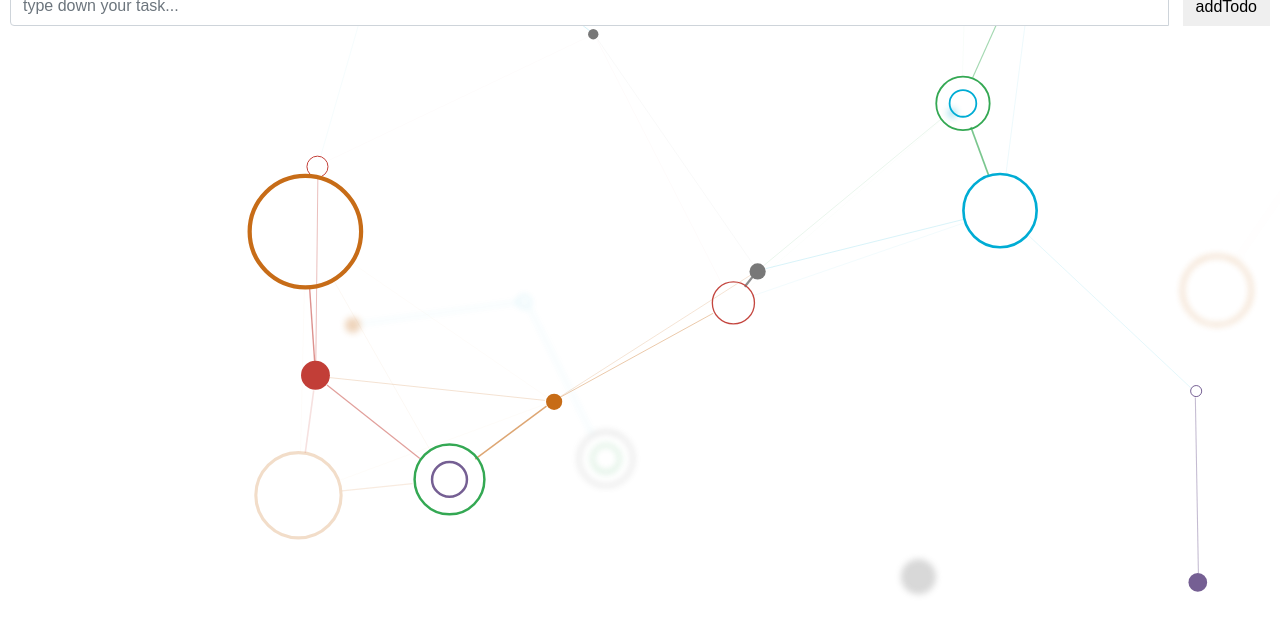
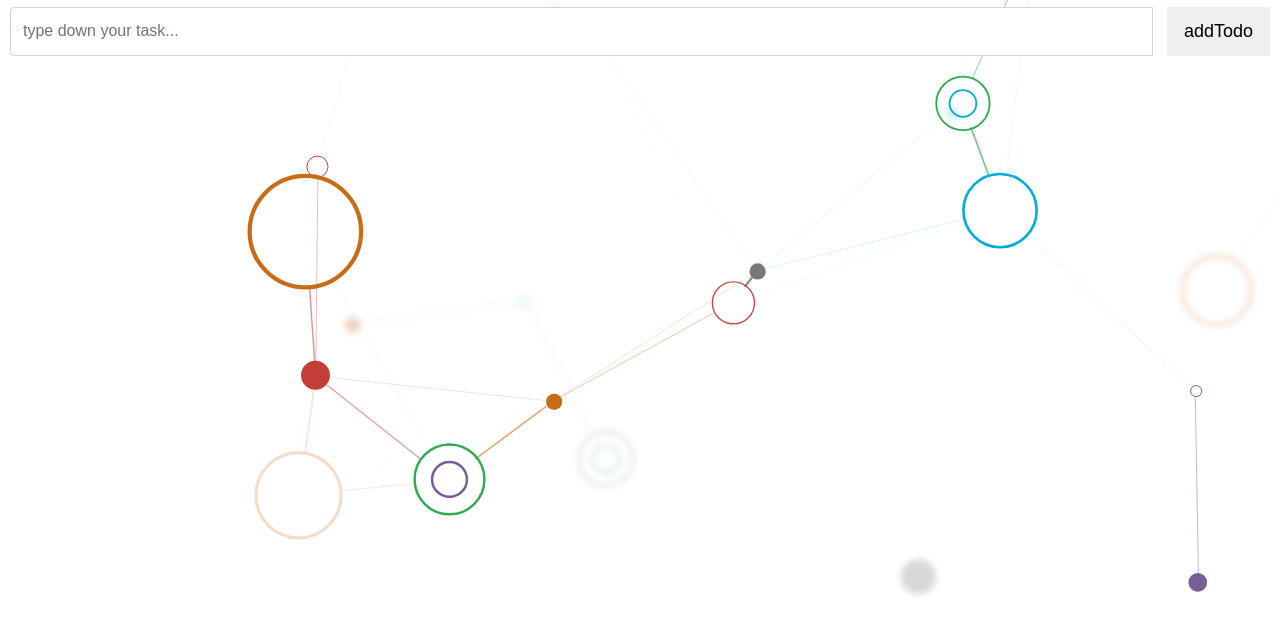
Before and after one commit to F0ra/ToDoInReact, a React app: page / in a window 1280 px wide. Shown: the part 180-800 px from the top of the page. Built offline with nearby package versions, Linux system fonts and the light colour scheme.

Commit message:
code 1212

```diff
--- a/src/index.css
+++ b/src/index.css
@@ -83,6 +83,10 @@ li{
   .dell-all-button{
     display: none;
   }
+  .btn {
+    font-size:11px;
+    padding:4px 6px;
+  }
 }
 
 @media only screen and (min-width: 340px) {
@@ -98,6 +102,10 @@ li{
   .dropdown-menu-button-defolt{
     display: inherit;
   }
+  .btn {
+    font-size:12px;
+    padding:6px 12px;
+  }
 }
 
 @media only screen and (min-width: 768px) {
@@ -107,6 +115,10 @@ li{
   }
   h4{
     font-size: 32px;
+  }
+  .btn {
+    font-size:14px;
+    padding:8px 12px;
   }
 }
 
@@ -118,4 +130,8 @@ li{
   h4{
     font-size: 34px;
   }
+  .btn {
+    padding:10px 16px;
+    font-size:18px;
+  }
 }
```
Also changed, not shown: docs/index.html (+1 -1 lines), docs/service-worker.js (+1 -1 lines), docs/asset-manifest.json, 8 other files.
